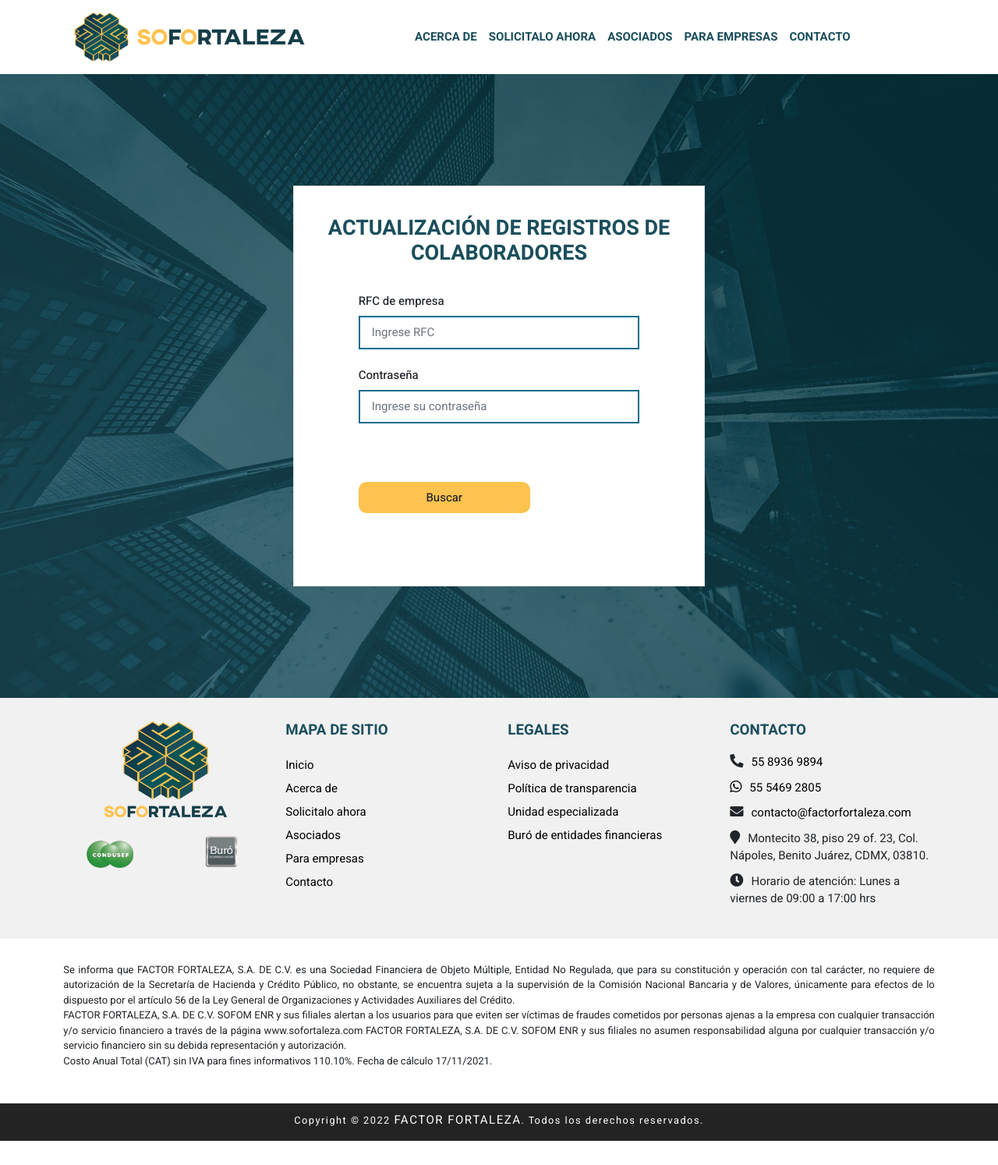
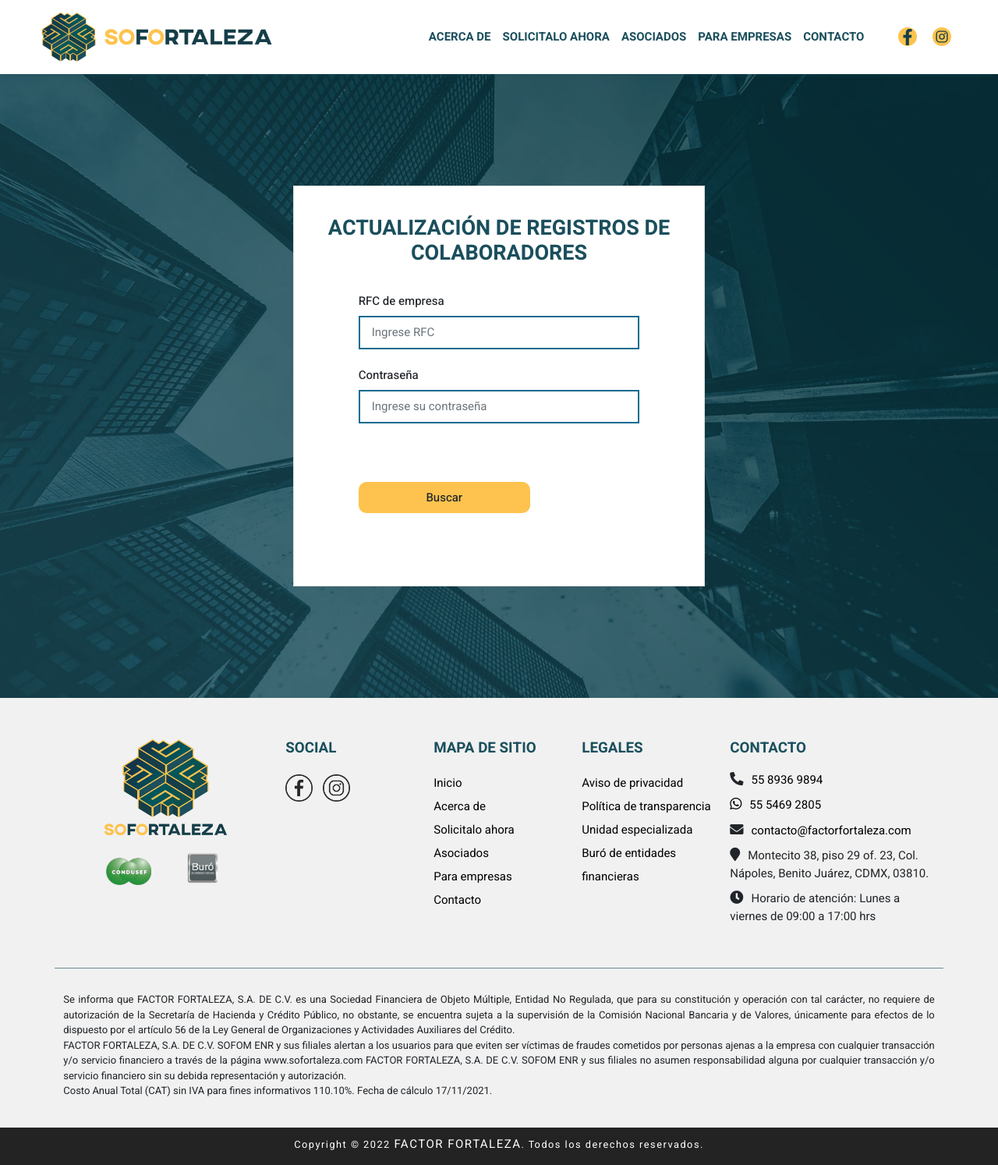
Before and after one commit to Ilopez97/sofortaleza-template, a PHP site: page /asociados.php in a window 1280 px wide. Shown: the whole page at 78% size. Before the commit the page ends 1463 px from the top, so only its background shows below. Run offline with PHP 8.4, Linux system fonts and the light colour scheme.

Commit message:
Modificación de Header y Footer

```diff
--- a/assets/css/style-fd.css
+++ b/assets/css/style-fd.css
@@ -470,6 +470,78 @@
     }
 }
 
+/*AQUI EMPIEZA LO DEL HEADER*/
+
+.header-fd{
+    position: sticky;
+    top: 0px;
+    z-index: 100;
+    padding: 0px 28px;
+    background-color: rgba(255, 255, 255, 0.952);
+    box-shadow: 0 5px 6px -6px #1B4F5D;
+}
+
+.img-logo-fd{
+    width: 300px;
+}
+
+.navbar-fd{
+    width: 62%;
+    justify-content: end;
+}
+
+.container-rs-fd{
+    width: 8%;
+    justify-content: end;
+}
+
+.link-rs-header-fd{
+    margin: 0px 10px;
+}
+
+.icon-rs-header-fd{
+    width: 24px;
+    margin-bottom: 2px;
+}
+.btn-navbar-fd{
+    color: #FFFFFF !important;
+    background-color: #1b4f5db4;
+    border: 0px;
+}
+
+.btn-navbar-fd>img{
+    color: #FFFFFF !important;
+    width: 22px;
+}
+
+@media screen and (max-width: 577px) {
+    .header-fd{
+        padding: 0px;
+    }
+    .container-nav-responsisve-fd{
+        flex-direction: row;
+    }
+    .navbar-brand{
+        width: 75%;
+    }
+    .navbar-toggler{
+        width: 15%;
+    }
+}
+
+@media screen and (min-width: 991px) and (max-width: 1220px){
+    .img-logo-fd{
+        width: 250px;
+    }
+    .navbar-fd{
+        width: 63%;
+    }
+    .container-rs-fd{
+        width: 7%;
+
+    }
+}
+
 /* aquí empieza lo de Cesar */
 
 .header-section{
@@ -508,6 +580,11 @@
 /* Aquí empieza el footer */
 /* Aquí empieza el footer */
 
+footer.footer-general-fd{
+    padding-top: 30px;
+    background-color: #f1f1f1;
+}
+
 footer .footer-area .footer_menu ul li{
     list-style: none;
 }
@@ -545,8 +622,7 @@
 }
 
 footer .footer-area{
-    background-color: #f1f1f1;
-    padding: 2em 0;
+    padding: 1.5em 0;
 }
 
 footer .footer-area img.img-fd{
@@ -554,16 +630,21 @@
 }
 
 footer .footer-area .condusef{
-    width: 50%;
+    width: 80%;
     padding-top: 7px;
 }
 
 footer .footer-area .buro{
-    width: 35%;
+    width: 54%;
 }
 
 footer .copyright_area{
-    padding: 2em 0;
+    padding: 1.5em 0;
+}
+
+.copyright_area .container{
+    border-top: 1px solid #1b4f5da2;
+    padding-top: 30px;
 }
 
 footer .copyright_text{
@@ -576,6 +657,39 @@
 
 footer .copyright_text p{
     font-size: .85em;
+}
+
+.logos-footer>div{
+    justify-content: center;
+}
+
+.link-rs-footer-fd{
+    margin-bottom: 10px;
+}
+
+.icon-rs-footer-fd{
+    width: 35px;
+}
+
+@media screen and (max-width: 577px){
+    .row-footer-fd{
+        justify-content: center;
+        padding: 0px 10px;
+    }
+    .logos-footer{
+        margin-bottom: 20px;
+    }
+    .social-media-footer{
+        border-top: 2px dashed #1B4F5D;
+        padding-top: 30px;
+    }
+    .social-media-footer>div{
+        justify-content: center;
+    }
+    .row-footer-fd>div{
+        margin-top: 20px;
+        text-align: center;
+    }
 }
 
 /* Aquí termina el footer */
--- a/assets/includes/footer.php
+++ b/assets/includes/footer.php
@@ -1,20 +1,43 @@
 <!-- Start footer -->
-<footer style="display:none">
+<footer class="footer-general-fd" style="display:none">
 <div class="container-fluid footer-area">
         <div class="container">
-            <div class="row">
-                <div class="col-12 col-md-3">
+            <div class="row row-footer-fd">
+                <div class="col-12 col-md-3 logos-footer">
                     <img class="img-fd mx-auto d-block" src="assets/images/logo sofortaleza 2.png" alt="logo sofortaleza">
                     <div class="row mt-4">
-                        <div class="col-6 mx-auto d-block">
+                        <div class="col-4">
                             <a href="https://www.condusef.gob.mx/" target="_blank"> <img class="mx-auto d-block condusef" src="assets/images/condusef.png" alt="logo sofortaleza"></a>
                         </div>
-                        <div class="col-6 mx-auto d-block">
+                        <div class="col-4">
                             <a href="https://www.buro.gob.mx/" target="_blank"> <img class="mx-auto d-block buro" src="assets/images/buro.png" alt="logo sofortaleza"></a>
                         </div>
                     </div>
                 </div>
-                <div class="col-12 col-md-3">
+                <div class="col-12 col-md-2 social-media-footer">
+                    <h5>Social</h5>
+                    <div class="row mt-4">
+                        <div class="col-2 col-md-3">
+                            <a href="https://facebook.com/Sofortaleza-105451558762584/" target="_blank" class="link-rs-footer-fd">
+                                <img
+                                src="assets/icons/iconfinder_facebook.png"
+                                alt="Facebook"
+                                class="icon-rs-footer-fd"
+                                />
+                            </a>
+                        </div>
+                        <div class="col-2 col-md-3">
+                            <a href="https://instagram.com/sofortaleza.parati" target="_blank" class="link-rs-footer-fd">
+                                <img
+                                src="assets/icons/iconfinder_instagram.png"
+                                alt="Instagram"
+                                class="icon-rs-footer-fd"
+                                />
+                            </a>
+                        </div>
+                    </div>
+                </div>
+                <div class="col-12 col-md-2">
                     <h5>Mapa de sitio</h5>
                     <div class="bottom-nav">
                         <nav class="footer_menu">
@@ -29,7 +52,7 @@
                         </nav>
                     </div>
                 </div>
-                <div class="col-12 col-md-3">
+                <div class="col-12 col-md-2">
                     <h5>Legales</h5>
                     <div class="bottom-nav">
                         <nav class="footer_menu">
@@ -42,7 +65,7 @@
                         </nav>
                     </div>
                 </div>
-                <div class="col-12 col-md-3 footer_contact">
+                <div class="col-9 col-md-3 footer_contact">
                     <h5>Contacto</h5>
                     <div class="single-info">
                         <i class="fas fa-phone-alt fa-2x"></i><span><a href="tel:55 8936 9894">55 8936 9894</a></span>
--- a/assets/includes/header.php
+++ b/assets/includes/header.php
@@ -59,18 +59,18 @@
         </div>
     </div>
     <!-- Start header_area -->
-    <header class="header_area header_v1 transparent_header">
-        <div class="container">
+    <header class="header_area header_v1 transparent_header header-fd">
+        <div class="container-fluid">
             <nav class="navbar navbar-expand-lg navbar-light">
-                <div class="container-fluid">
+                <div class="container-fluid container-nav-responsisve-fd">
 
-                    <a class="navbar-brand" href="index.php#"><img src="assets\images\sofortaleza.png" class="img-fluid" style="width: 300px" alt=""></a>
+                    <a class="navbar-brand" href="index.php#"><img src="assets\images\sofortaleza.png" class="img-fluid img-logo-fd" alt=""></a>
 
-                    <button class="navbar-toggler" type="button" data-bs-toggle="collapse" data-bs-target="#navbarSupportedContent" aria-controls="navbarSupportedContent" aria-expanded="false" aria-label="Toggle navigation">
-                        <span class="navbar-toggler-icon"></span>
+                    <button class="navbar-toggler btn-navbar-fd" type="button" data-bs-toggle="collapse" data-bs-target="#navbarSupportedContent" aria-controls="navbarSupportedContent" aria-expanded="false" aria-label="Toggle navigation">
+                        <img src="assets/icons/menu-icon.svg" alt="menu-icon">
                     </button>
-                    <div class="collapse navbar-collapse" id="navbarSupportedContent">
-                        <ul class="navbar-nav me-auto mb-2 mb-lg-0" style="margin-left:15%; font-weight:bold">
+                    <div class="collapse navbar-collapse navbar-fd" id="navbarSupportedContent">
+                        <ul class="navbar-nav mb-2 mb-lg-0" style="margin-left:5%; font-weight:bold">
                             <li class="nav-item">
                                 <a class="a-menu nav-link <?php active('index.php') ?>" href="index.php#about">Acerca de</a>
                             </li>
@@ -87,8 +87,28 @@
                                 <a class="a-menu nav-link <?php active('contacto.php') ?>" href="contacto.php">Contacto</a>
                             </li>
 
-
-
+                        </ul>
+                    </div>
+                    <div class="collapse navbar-collapse container-rs-fd">
+                        <ul class="navbar-nav mb-2 mb-lg-0">
+                            <li class="nav-item">
+                                <a href="https://facebook.com/Sofortaleza-105451558762584/" target="_blank" class="link-rs-header-fd">
+                                    <img
+                                    src="assets/icons/icon-facebook-sofortaleza.svg"
+                                    alt="Facebook"
+                                    class="icon-rs-header-fd"
+                                    />
+                                </a>
+                            </li>
+                            <li class="nav-item">
+                                <a href="https://instagram.com/sofortaleza.parati" target="_blank" class="link-rs-header-fd">
+                                    <img
+                                    src="assets/icons/icon-instagram-sofortaleza.svg"
+                                    alt="Instagram"
+                                    class="icon-rs-header-fd"
+                                    />
+                                </a>
+                            </li>
                         </ul>
                     </div>
                 </div>
--- a/index.php
+++ b/index.php
@@ -1,7 +1,7 @@
 <?php
 include('assets/includes/header.php');
-header('Cache-Control: no-cache');
-header('Pragma: no-cache');
+//header('Cache-Control: no-cache');
+//header('Pragma: no-cache');
 // Comentario para prueba de push en rama marketing
 ?>
 <section>
@@ -9,7 +9,7 @@
         <div class="row-fd row flex-row justify-content-center align-items-center">
             <div class="col-pleca-fd col-12 col-sm-6 d-flex flex-column justify-content-center align-items-center">
                 <div class="col-son-fd">
-                    <h2 class="title-section-w-fd t-large mb-0">Nos importa 333</h2>
+                    <h2 class="title-section-w-fd t-large mb-0">Nos importa</h2>
                     <h2 class="title-section-w-fd mb-0">tu salud financiera</h2>
                     <h5 class="font-color-w" style="letter-spacing: 1.75px;">MEJORAMOS TU VIDA A TRAVÉS<br> DE CRÉDITOS SIMPLES</h5>
                 </div>
```
Also changed, not shown: assets/icons/icon-facebook-sofortaleza.svg (added), assets/icons/icon-instagram-sofortaleza.svg (added), assets/icons/iconfinder_facebook.png (added), assets/icons/iconfinder_instagram.png (added), assets/icons/menu-icon.svg (added).
